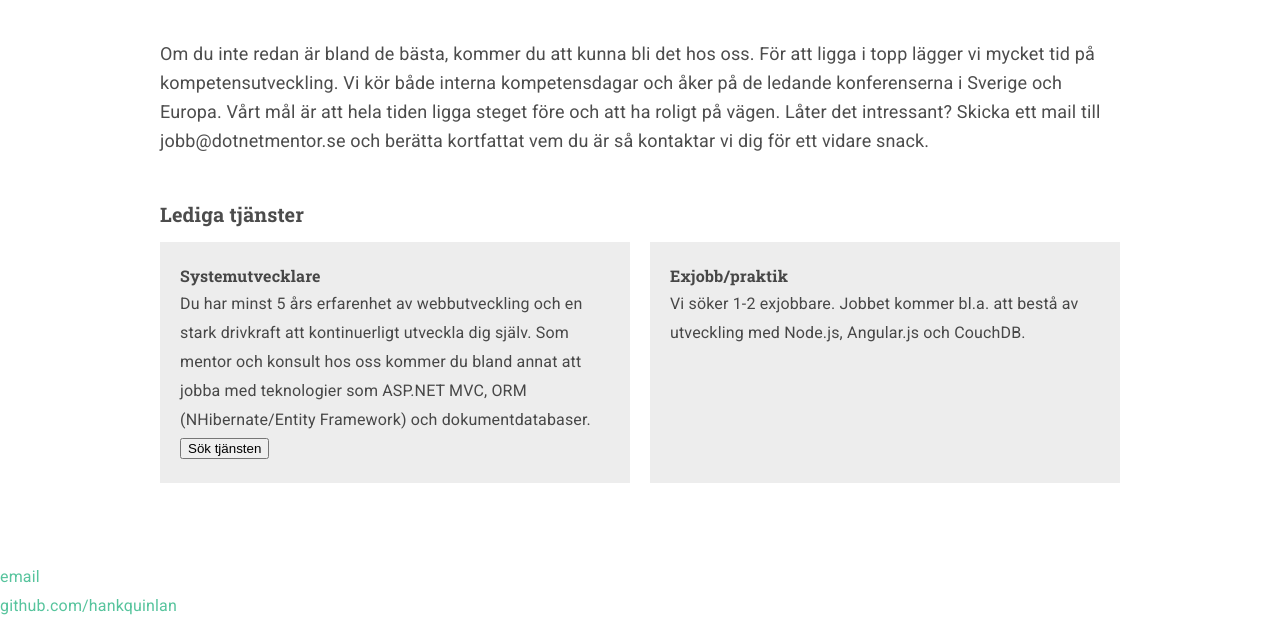
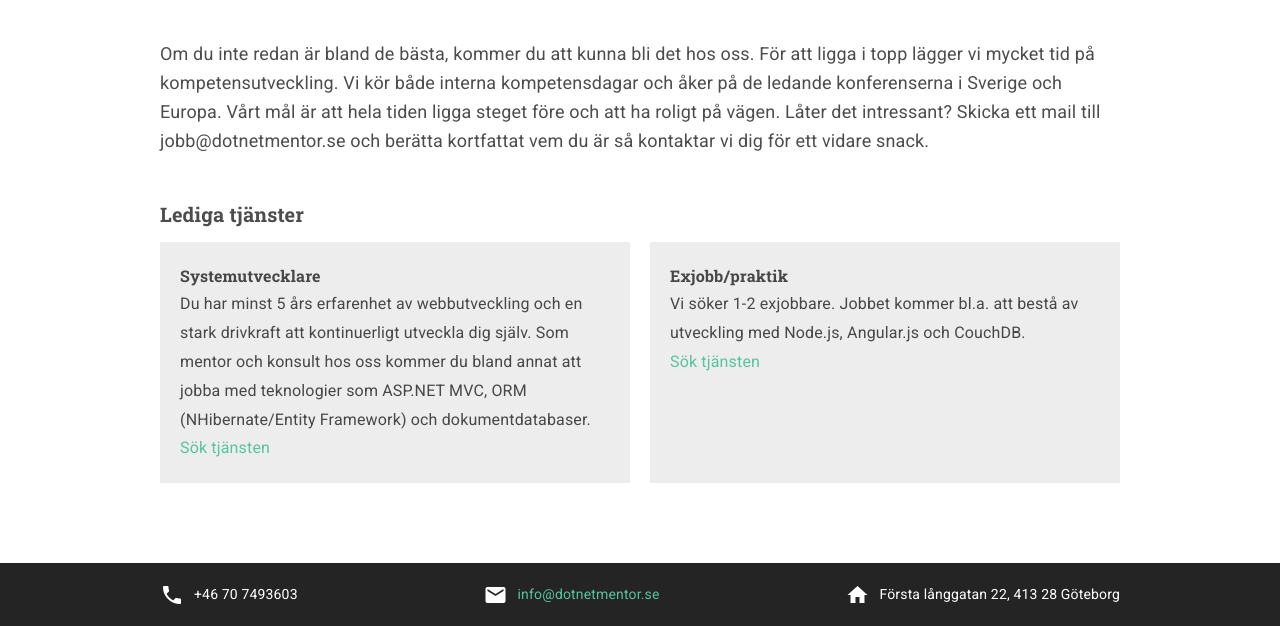
Before and after one commit to dotnetmentor/dotnetmentor-website, a Jekyll site: the page built from career.html, in a window 1280 px wide. Shown: the part 403-1029 px from the top of the page. Built offline with Jekyll 4.4.1, drawn with Linux system fonts in a browser that asks for light colours.

Commit message:
added footer updated career and contract page

```diff
--- a/_layouts/default.html
+++ b/_layouts/default.html
@@ -8,11 +8,10 @@
     <link href="https://fonts.googleapis.com/css?family=Roboto+Slab:400,700" rel="stylesheet">
     <link href="https://fonts.googleapis.com/icon?family=Material+Icons" rel="stylesheet">
     <meta name="viewport" content="width=device-width, initial-scale=1.0">
-
     {% if page.enable_leaflet %}
       <link rel="stylesheet" type="text/css" href="/assets/vendor/leaflet/leaflet.css">
     {% endif %}
-	<link rel="stylesheet" type="text/css" href="/fontello.css">
+    <link rel="stylesheet" type="text/css" href="/fontello.css">
     <link rel="stylesheet" type="text/css" href="/site.css">
 </head>
 
@@ -39,10 +38,13 @@
         {{ content }}
     </div>
     <footer>
-        <ul>
-            <li><a href="mailto:hankquinlanhub@gmail.com">email</a></li>
-            <li><a href="https://github.com/hankquinlan">github.com/hankquinlan</a></li>
-        </ul>
+        <div class="content">
+            <ul class="info-list">
+                <li><i class="material-icons">phone</i> +46 70 7493603</li>
+                <li><i class="material-icons">mail</i> <a href="mailto:info@dotnetmentor.se">info@dotnetmentor.se</a></li>
+                <li><i class="material-icons">home</i> Första långgatan 22, 413 28 Göteborg </li>
+            </ul>
+        </div>
     </footer>
 </body>
 
--- a/career.html
+++ b/career.html
@@ -24,12 +24,13 @@
             <p>Du har minst 5 års erfarenhet av webbutveckling och en stark drivkraft att kontinuerligt utveckla dig själv.
                 Som mentor och konsult hos oss kommer du bland annat att jobba med teknologier som ASP.NET MVC, ORM (NHibernate/Entity
                 Framework) och dokumentdatabaser.</p>
-                <button>Sök tjänsten</button>
+                <a href="mailto:info@dotnetmentor.se?subject=Systemutvecklare">Sök tjänsten</a>
         </div>
 
         <div class="box card">
             <h5>Exjobb/praktik</h5>
             <p>Vi söker 1-2 exjobbare. Jobbet kommer bl.a. att bestå av utveckling med Node.js, Angular.js och CouchDB.</p>
+            <a href="mailto:info@dotnetmentor.se?subject=Exjobb">Sök tjänsten</a>
         </div>
     </div>
 </div>
--- a/contact.html
+++ b/contact.html
@@ -6,8 +6,8 @@
 
 <div class="banner">
     <h3>Kontakt</h3>
-    <h1>En fin text...</h1>
-    <h2>Behöver ni konsulter, mentorer, experthjälp eller utveckling av en produkt? Hör av er så hjälper er. Vi sitter på Första
+    <h1>Hör av dig!</h1>
+    <h2>Behöver ni konsulter, mentorer, experthjälp eller utveckling av en produkt? Hör av er så hjälper vi er. Vi sitter på Första
         långgatan 22, mellan Järntorget och Stigbergstorget.</h2>
 </div>
 
--- a/site.css
+++ b/site.css
@@ -38,6 +38,13 @@
     font-weight: 400;
     letter-spacing: 0.010em;
     line-height: 1.8em;
+    display: flex;
+    min-height: 100vh;
+    flex-direction: column;
+}
+
+.container{
+    flex: 1;
 }
 
 /* Layouting */
@@ -73,6 +80,26 @@
 .logo{
     line-height: 1;
 }
+
+/* Footer */
+footer{
+    background: rgba(0,0,0,0.86);
+    color: #fff;
+}
+footer .content{
+    padding: 10px 20px;
+}
+footer .info-list{
+    margin-top: 0;
+}
+@media screen and (min-width: 860px) {
+    footer .info-list{
+        display: flex;
+        flex-direction: row;
+        justify-content: space-between;
+    }
+}
+
 
 /* Typings */
 h1{
@@ -250,3 +277,8 @@
 .map{
     height: 480px;
 }
+
+/* Buttons */
+button{
+    background: transparent;
+}
```
